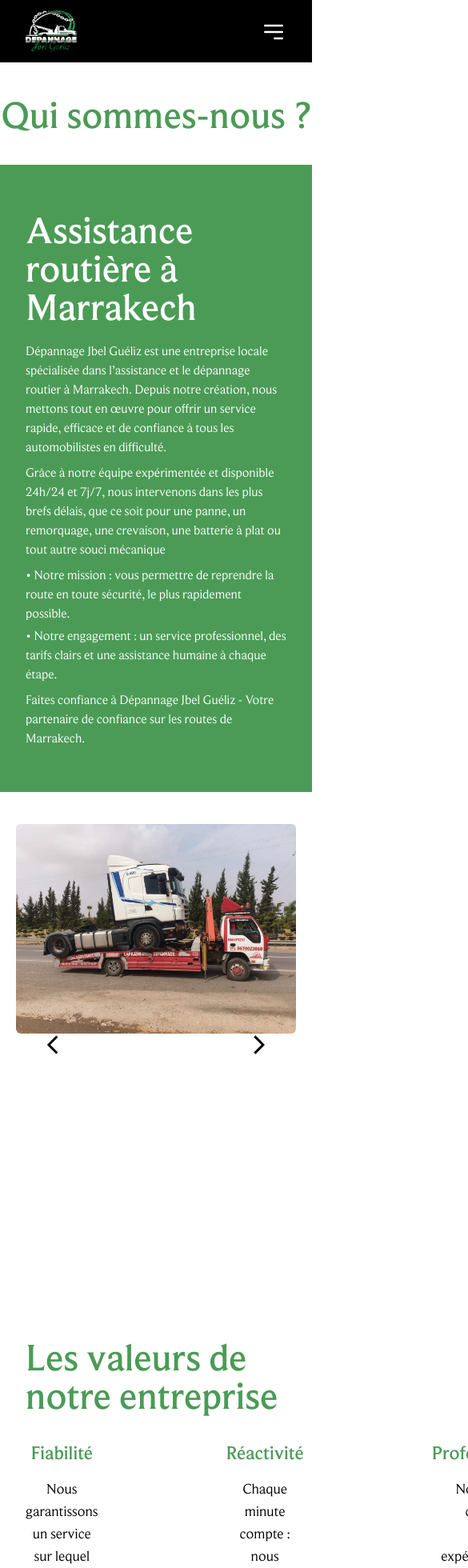
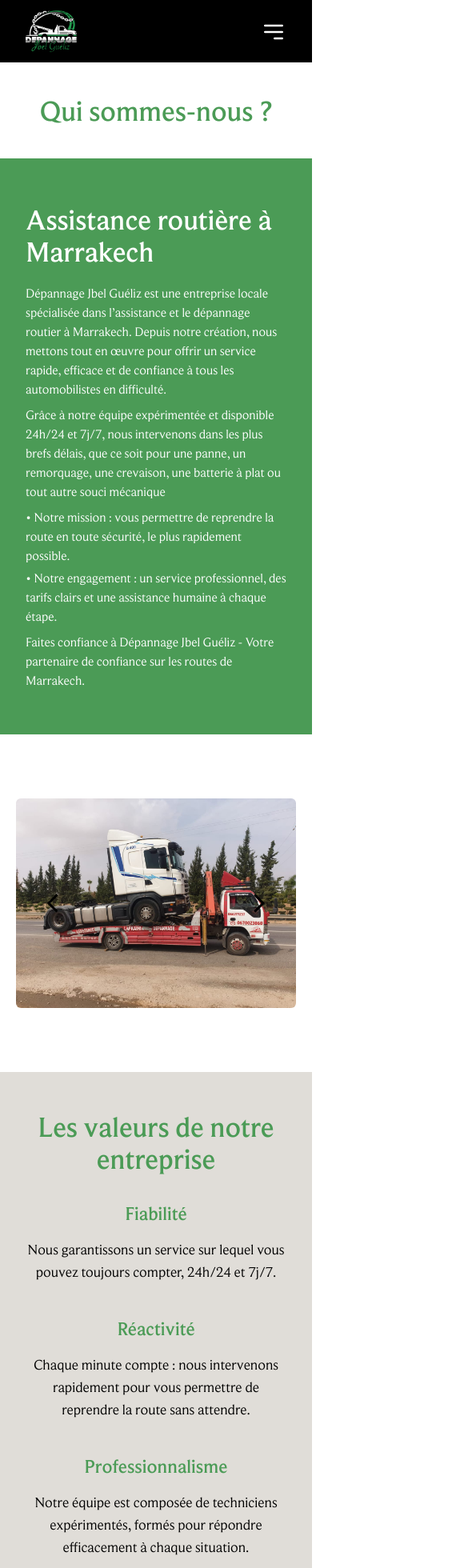
Before and after one commit to Youssef97dev/jbel-gueliz, a Next.js app: page /about in a window 390 px wide. Shown: the top 1960 px of the page at 80% size, 585 px wide, since content can reach past the window. Built offline with nearby package versions, Linux system fonts and the light colour scheme.

Commit message:
page about mobile version

```diff
--- a/src/app/about/components/Content.jsx
+++ b/src/app/about/components/Content.jsx
@@ -4,14 +4,14 @@ import React from "react";
 const Content = () => {
   return (
     <div className="w-full h-full py-10 flex flex-col justify-center items-center gap-5 lg:px-44 px-8">
-      <h1 className="font-medium text-5xl">{`Assistance Routière Fiable 7/24`}</h1>
-      <h3 className="font-medium text-xl">{`Profitez d'une tranquillité d'esprit totale grâce à nos interventions rapides et efficaces, où que vous soyez.`}</h3>
+      <h1 className="font-medium text-4xl lg:text-5xl text-center">{`Assistance Routière Fiable 7/24`}</h1>
+      <h3 className="font-medium text-base lg:text-xl text-center">{`Profitez d'une tranquillité d'esprit totale grâce à nos interventions rapides et efficaces, où que vous soyez.`}</h3>
       <Image
         src="/images/content.png"
         alt="jbel gueliz"
         width={800}
         height={800}
-        className="object-contain w-1/2 h-1/2 mt-4"
+        className="object-contain lg:w-1/2 lg:h-1/2 w-full h-full mt-4"
       />
     </div>
   );
--- a/src/app/about/components/Features.jsx
+++ b/src/app/about/components/Features.jsx
@@ -2,9 +2,9 @@ import React from "react";
 
 const Features = () => {
   return (
-    <div className="w-full h-full flex flex-col justify-between items-center lg:px-44 px-8 py-12 bg-feature">
-      <h1 className="font-medium text-5xl text-background">{`Les valeurs de notre entreprise`}</h1>
-      <div className="w-full flex justify-between items-start gap-40 mt-8 text-center">
+    <div className="w-full h-full flex flex-col justify-between items-center lg:px-44 px-8 py-12 bg-[#e0ddd8]">
+      <h1 className="font-medium text-4xl lg:text-5xl text-center text-background">{`Les valeurs de notre entreprise`}</h1>
+      <div className="w-full flex flex-col lg:flex-row justify-between items-start gap-10 lg:gap-40 mt-8 text-center">
         <div className="w-full flex flex-col justify-center items-center gap-4">
           <h1 className="text-background text-2xl font-medium">{`Fiabilité`}</h1>
           <p className="text-lg">{`Nous garantissons un service sur lequel vous pouvez toujours compter, 24h/24 et 7j/7.`}</p>
@@ -18,7 +18,7 @@ const Features = () => {
           <p className="text-lg">{`Notre équipe est composée de techniciens expérimentés, formés pour répondre efficacement à chaque situation.`}</p>
         </div>
       </div>
-      <div className="w-full flex justify-between items-start gap-40 mt-8 text-center">
+      <div className="w-full flex flex-col lg:flex-row justify-between items-start gap-10 lg:gap-40 mt-8 text-center">
         <div className="w-full flex flex-col justify-center items-center gap-4">
           <h1 className="text-background text-2xl font-medium">{`Sécurité`}</h1>
           <p className="text-lg">{`Votre sécurité est notre priorité. Nos interventions sont réalisées dans le respect des normes et de votre tranquillité.`}</p>
--- a/src/app/about/components/Intro.jsx
+++ b/src/app/about/components/Intro.jsx
@@ -3,7 +3,7 @@ import React from "react";
 const Intro = () => {
   return (
     <div className="w-full flex flex-col justify-center items-start gap-0 lg:px-44 px-8 py-14 bg-background text-white">
-      <h1 className="font-medium text-5xl">{`Assistance routière à Marrakech`}</h1>
+      <h1 className="font-medium text-4xl lg:text-5xl">{`Assistance routière à Marrakech`}</h1>
       <p className="mt-5">{`Dépannage Jbel Guéliz est une entreprise locale spécialisée dans l’assistance et le dépannage routier à Marrakech. Depuis notre création, nous mettons tout en œuvre pour offrir un service rapide, efficace et de confiance à tous les automobilistes en difficulté.`}</p>
       <p className="mt-2">{`Grâce à notre équipe expérimentée et disponible 24h/24 et 7j/7, nous intervenons dans les plus brefs délais, que ce soit pour une panne, un remorquage, une crevaison, une batterie à plat ou tout autre souci mécanique`}</p>
       <p className="mt-2">{`• Notre mission : vous permettre de reprendre la route en toute sécurité, le plus rapidement possible.`}</p>
--- a/src/app/about/components/Slides.jsx
+++ b/src/app/about/components/Slides.jsx
@@ -36,7 +36,7 @@ const images = [
 
 const Slides = () => {
   return (
-    <div id="gallery" className="relative w-full h-[75vh] ">
+    <div id="gallery" className="relative w-full h-[50vh] lg:h-[75vh]">
       <div className="absolute w-full h-full flex justify-center items-center px-5 md:px-12 lg:px-96 py-10">
         <Swiper
           slidesPerView={1}
@@ -46,7 +46,7 @@ const Slides = () => {
             nextEl: ".swiper-button-next-ex1",
             prevEl: ".swiper-button-prev-ex1",
           }}
-          className="w-full h-full"
+          className="lg:w-full lg:h-full"
         >
           {images.map((image, index) => (
             <SwiperSlide key={index}>
@@ -55,7 +55,7 @@ const Slides = () => {
                 width={1000}
                 height={1000}
                 loading="lazy"
-                className="object-cover w-[800px] rounded-md"
+                className="object-cover w-full rounded-md"
                 alt={`Casa lalla htakerkoust ${index}`}
               />
             </SwiperSlide>
--- a/src/app/about/components/Title.jsx
+++ b/src/app/about/components/Title.jsx
@@ -3,7 +3,7 @@ import React from "react";
 const Title = () => {
   return (
     <div className="w-full flex justify-center items-center py-10">
-      <h1 className="font-medium text-5xl text-background">{`Qui sommes-nous ?`}</h1>
+      <h1 className="font-medium text-4xl lg:text-5xl text-background">{`Qui sommes-nous ?`}</h1>
     </div>
   );
 };
--- a/src/app/globals.css
+++ b/src/app/globals.css
@@ -47,7 +47,7 @@
   --star: #8c8554;
   --text-star: #606561;
   --card-bg: #e0ddd8;
-  --bg-feaure: #dddddd;
+  --bg-feaure: #a59e9e;
 }
 
 html {
```
